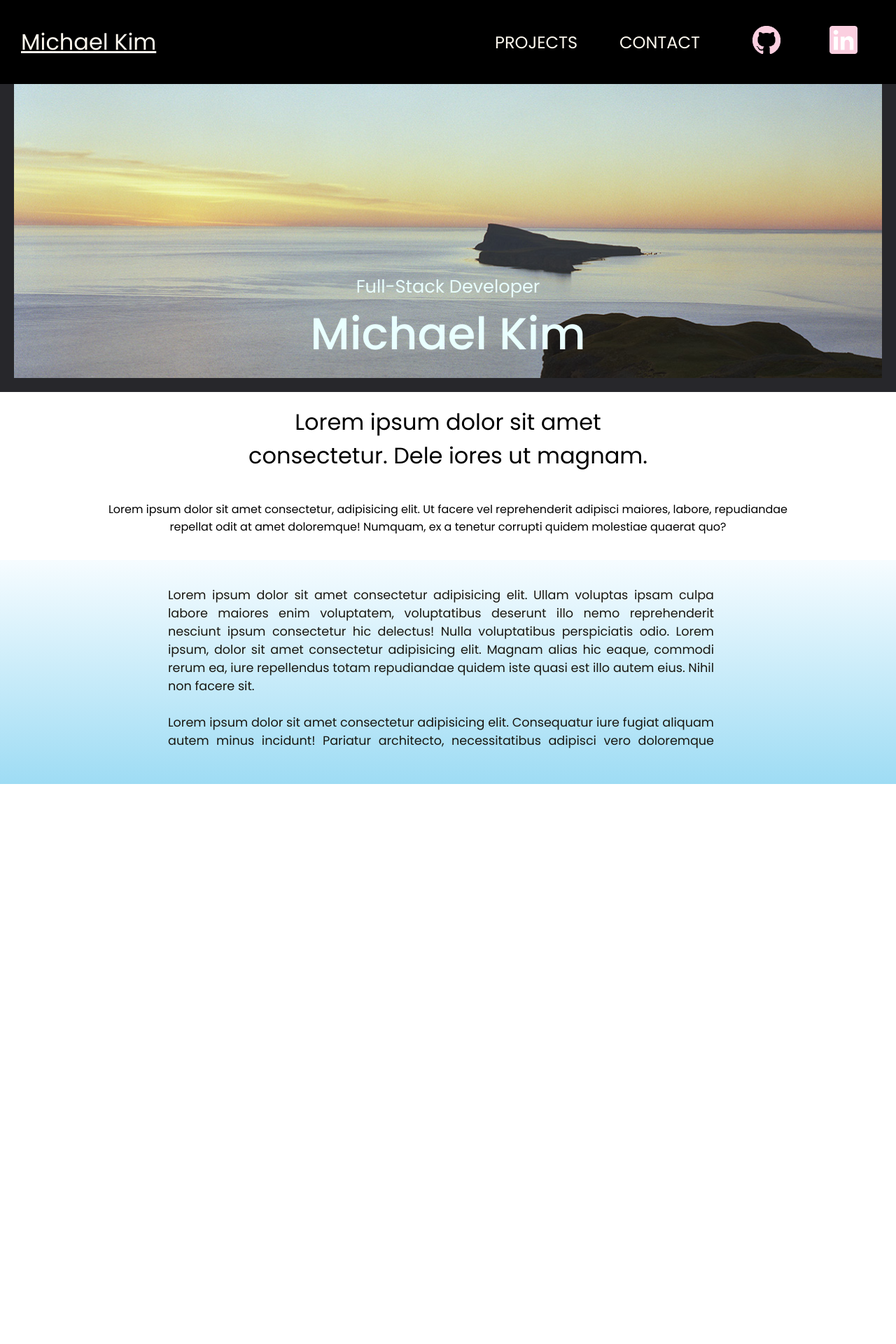
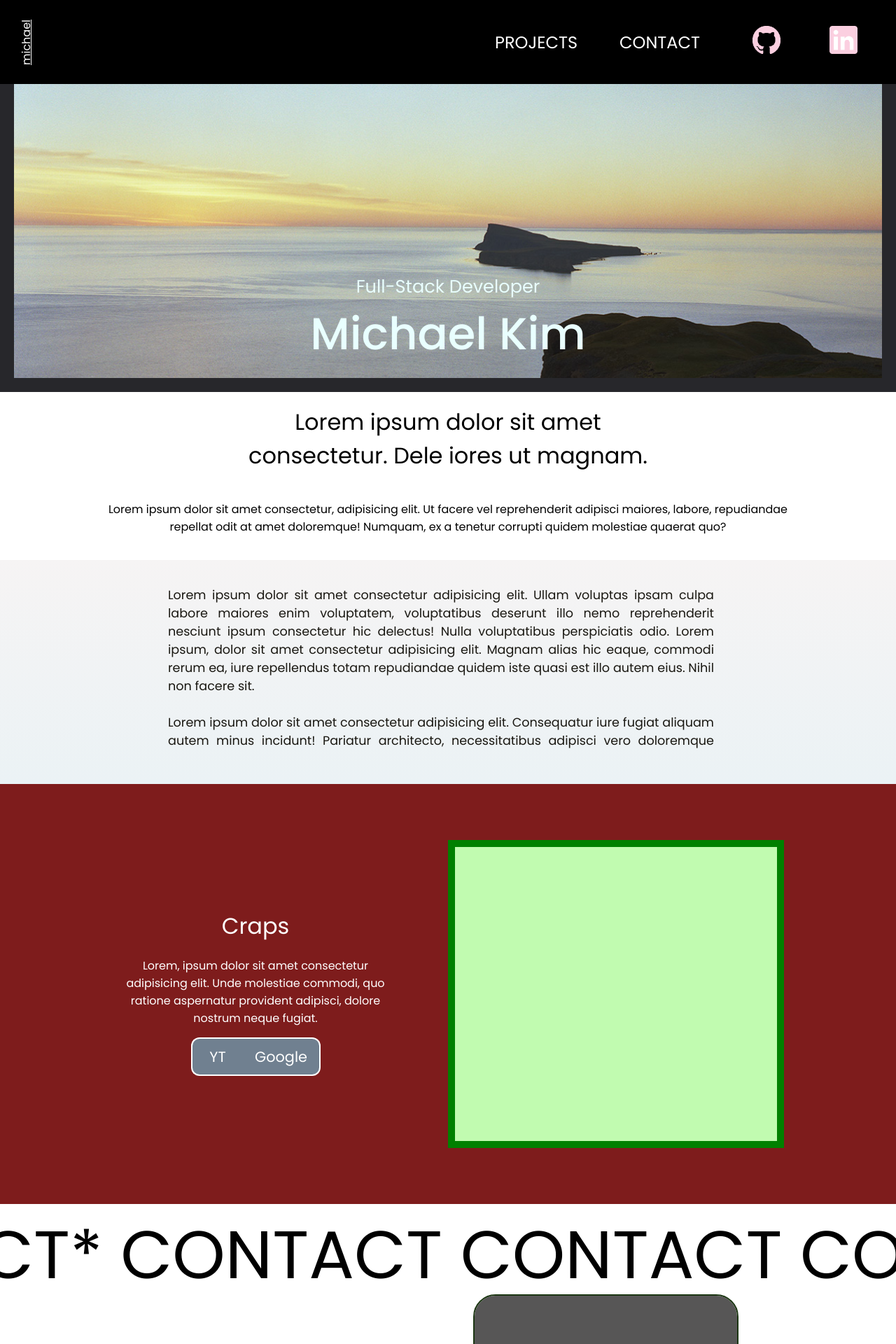
Before and after one commit to sparklingwaterlemon/Portfolio, a React (Create React App) app: page / in a window 1280 px wide. Shown: the top 1920 px of the page at 70% size. Before the commit the page ends 1120 px from the top, so only its background shows below. Built offline with nearby package versions, Linux system fonts and the light colour scheme.

Commit message:
CONTACT FORM CSS PHONE DONE

```diff
--- a/src/Components/AboutSection/AboutSection.css
+++ b/src/Components/AboutSection/AboutSection.css
@@ -5,8 +5,8 @@
     height: 40vh;
     width: 100%;
     background: linear-gradient(
-        rgb(246, 252, 255),
-        rgb(158, 220, 244)
+        rgb(246, 244, 244),
+        rgb(235, 242, 245)
     );
     display: flex;
     justify-content: center;
--- a/src/Components/ContactSection/ContactSection.css
+++ b/src/Components/ContactSection/ContactSection.css
@@ -10,7 +10,6 @@
 
 .marquee-container {
     /* border: 2px solid black; */
-    margin-top: 10vh;
     height: 17vh;
     width: 100%;
 
@@ -139,6 +138,7 @@
 .contact-image {
     outline: 2px solid #1c3613;
     background-color: #fcd0de;
+    background-color: rgb(87, 86, 86);
     width: var(--contact-form-width);
     height: 535px;
 
@@ -149,3 +149,38 @@
     border-radius: 30px;
     z-index: 2;
 }
+
+
+
+@media only screen and (max-width: 640px) {
+    /* .marquee-text0{
+        animation: none;
+    }
+    .marquee-text1{
+        animation: none;
+    } */
+    .contact-form-container{
+        width: 100%;
+        justify-content: center;
+        align-items: center;
+        height: auto;
+        width: auto;
+        margin: 20px;
+        /* border: 1px solid orange; */
+    }
+    .contact-image-container{
+        /* outline: 2px solid orange; */
+        height: auto;
+        width: 100%;
+    }
+    .contact-image {
+        /* outline: 2px solid orange; */
+        width: 300px;
+        height: 400px;
+
+        top: 0;
+        margin: 0 auto;
+        margin-top: 20px;
+        margin-bottom: 50px;
+    }
+}
--- a/src/Components/NavBar/NavBar.css
+++ b/src/Components/NavBar/NavBar.css
@@ -12,9 +12,8 @@
   padding: 0.5rem 0rem;
 
   background-color: #27272b;
-  --nav-font-color: #f7f3d9;;
   --nav-font-color: #fbcfe0;
-  --nav-font-color: rgb(253, 248, 238);;
+  --nav-font-color: white;
   color: var(--nav-font-color);
 
   user-select: none;
@@ -22,9 +21,10 @@
   align-items: center;
 
   background: linear-gradient(to right, black 51%, transparent 58%);
+  background: linear-gradient(to right, black 52%, transparent 54%);
   background-position: right;
   background-size: 200% 100%;
-  transition: background 9s linear;
+  transition: background 4s linear;
 }
 .nav-bar:hover {
   background-position: left;
@@ -36,12 +36,15 @@
 }
 
 #nav-link-michael {
-  font-size: 2em;
-  padding: 30px;
+  /* border: 1px solid orange; */
+  transform: rotate(-90deg);
+  font-size: 1em;
+  padding: 25px;
+  margin-left: -20px;
   white-space: nowrap;
   cursor: pointer;
-  /* border: 1px solid orange; */
-  color:  rgb(253, 248, 238);
+  color:  #fbcfe0;
+  color:  white;
 }
 #nav-link-michael:hover {
   text-decoration: underline;
--- a/src/Components/NavBar/NavBar.jsx
+++ b/src/Components/NavBar/NavBar.jsx
@@ -19,7 +19,7 @@ export default function NavBar() {
         activeClass="active"
         smooth spy to="hero"
         onClick={() => window.scrollTo({ top: 0, left: 0, behavior: "smooth" })}>
-        Michael Kim
+        michael
       </Link>
 
       <div className={isNavExpanded ? "nav-menu-container expanded" : "nav-menu-container"}>
--- a/src/Components/ProjectSectionD/ProjectSectionD.css
+++ b/src/Components/ProjectSectionD/ProjectSectionD.css
@@ -1,13 +1,15 @@
 #projects{
-    height: 100vh;
+    height: 75vh;
     width: 100%;
     display: flex;
     flex-wrap: wrap;
+    align-items: flex-start;
 }
+
 .pd-left-container{
-    background-color: rgb(189, 189, 189);
+    background-color: rgb(126, 28, 28);
     /* border: 4px dotted orange; */
-    margin-top: 10vh;
+
     height: 75vh;
     width: 50%;
 
@@ -45,12 +47,12 @@
 .pd-button{
     width: 125px;
     height: 55px;
-    background-color: #c1fbb0;
-    color: #54c531;
+    background-color: slategray;
+    color: white;
 
-    border: 2.5px solid  #2f7819;
+    border: 2.5px solid  white;
     font-size: 1.3em;
-    transition: background-color .6s, color .5s, border .8s ease-in;
+    transition: background-color .5s, color .5s ease-in;
     cursor: pointer;
 }
 .pd-button.yt{
@@ -65,24 +67,22 @@
 }
 .pd-button:hover{
     background-color: black;
-    color: white;
+    color: #fbcfe0;
 }
 .pd-button.yt:hover{
-    border: 2.5px solid white;
+    border: 2.5px solid #f8b1cc;
     border-style: solid none solid solid;
 }
 .pd-button.gg:hover{
-    border: 2.5px solid white;
+    border: 2.5px solid #fbcfe0;
     border-style: solid solid solid none;
 }
 
 
 .pd-right-container{
-    background-color: lightgoldenrodyellow;
-    background-color: rgb(189, 189, 189);
+    background-color: rgb(126, 28, 28);
 
-    /* border: 3px dotted black; */
-    margin-top: 10vh;
+    /* border: 3px dotted orange; */
     width: 50%;
     height: 75vh;
 
@@ -99,3 +99,33 @@
     /* position: relative;
     left: -10px */
 }
+
+@media screen and (max-width: 865px){
+    #projects{
+        height: auto;
+    }
+    .pd-right-container{
+        height: auto;
+        width: 100%;
+    }
+    .pd-left-container{
+        width: 100%;
+        height: auto;
+        /* border: 2px solid orange; */
+        justify-content: center;
+    }
+    .pd-info-container{
+        right:0;
+    }
+
+    .pd-right-container{
+        width:100%;
+        height: auto;
+        justify-content: center;
+    }
+    .pd-right-image-container{
+        margin: 20px;
+        height: 350px;
+    }
+
+}
--- a/src/Pages/App/App.jsx
+++ b/src/Pages/App/App.jsx
@@ -20,8 +20,8 @@ export default function App() {
       <NavBar />
       <HeroSection />
       <AboutSection />
-      {/* <ProjectSectionD /> */}
-      {/* <ContactSection /> */}
+      <ProjectSectionD />
+      <ContactSection />
       {/* <ScrollToTop /> */}
       {/* <FooterSection /> */}
 
```
